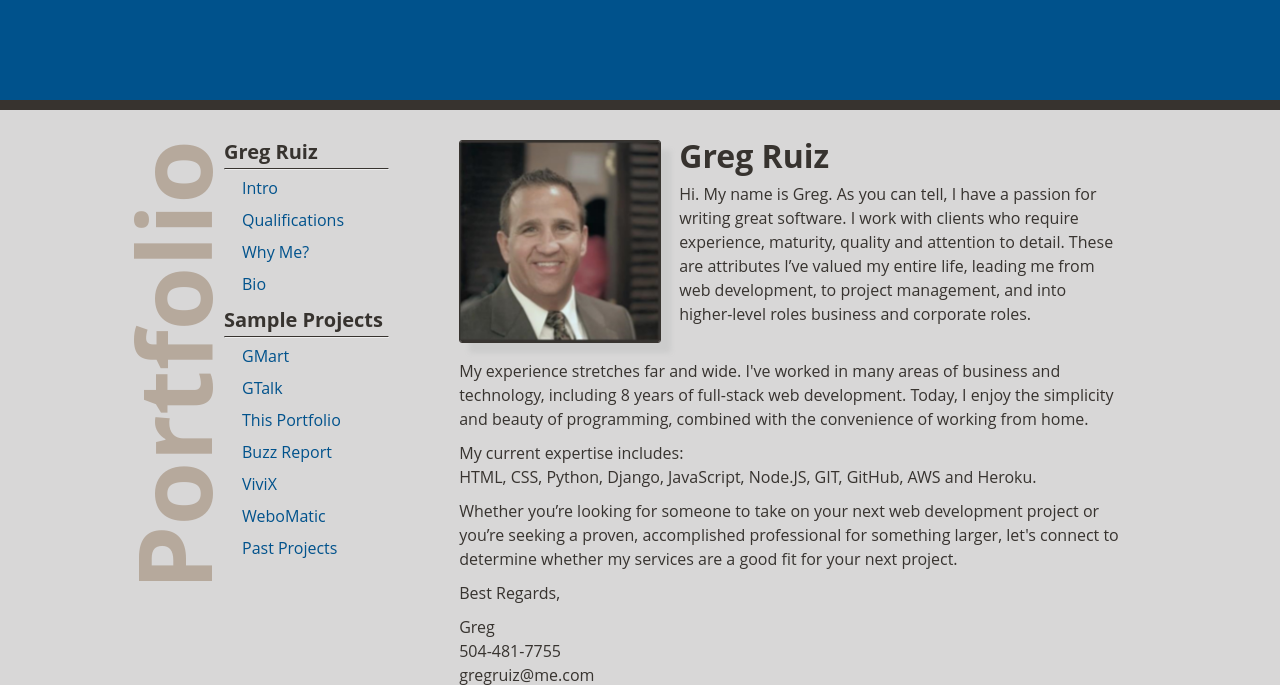
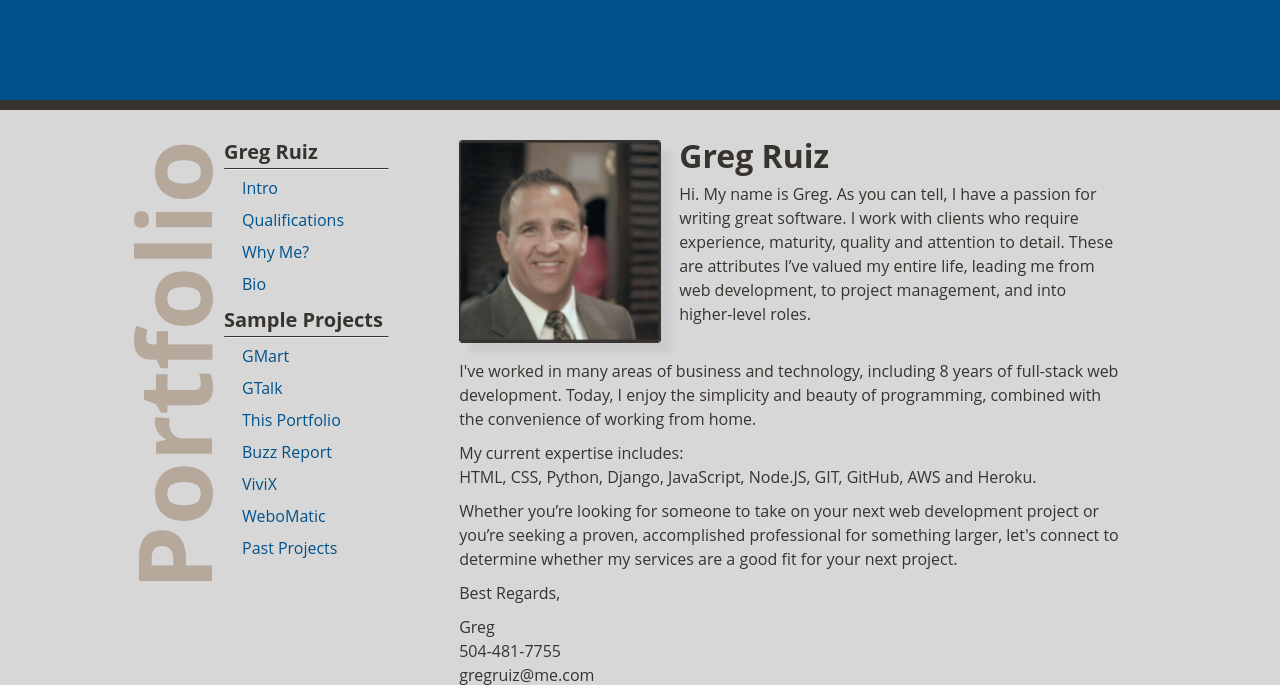
Before and after one commit to GregBoBeg/gregruizportfolio, a Django app: page /whyGreg/ in a window 1280 px wide. Shown: the top 685 px of the page. Run offline with Django 3.2, Linux system fonts and the light colour scheme.

Commit message:
verbiage cleanup

```diff
--- a/gfolio_app/templates/gfolio_app/bio.html
+++ b/gfolio_app/templates/gfolio_app/bio.html
@@ -16,7 +16,7 @@
         <p>
             I grew up in New Orleans, with a love for its great music and food.
             While in New Orleans, I developed career strengths in business and technology
-            through my education and work experience.
+            through my education and work experiences.
             The beautiful and historic St. Charles Avenue is where I obtained
             a BS in Computer Information Systems and an MBA from Tulane University.
         </p>
--- a/gfolio_app/templates/gfolio_app/whyGreg.html
+++ b/gfolio_app/templates/gfolio_app/whyGreg.html
@@ -18,13 +18,12 @@
             <span>Hi.  My name is Greg.  </span>As you can tell, I have a passion for writing great software.
             I work with clients who require experience, maturity, quality and attention to detail.
             These are attributes I’ve valued my entire life, leading me from web development,
-            to project management, and into higher-level roles business and corporate roles.
+            to project management, and into higher-level roles.
         </p>
     </div>
 </div>
 <div>
     <p>
-        My experience stretches far and wide.
         I've worked in many areas of business and technology,
         including 8 years of full-stack web development.
         Today, I enjoy the simplicity and beauty of programming,
```
